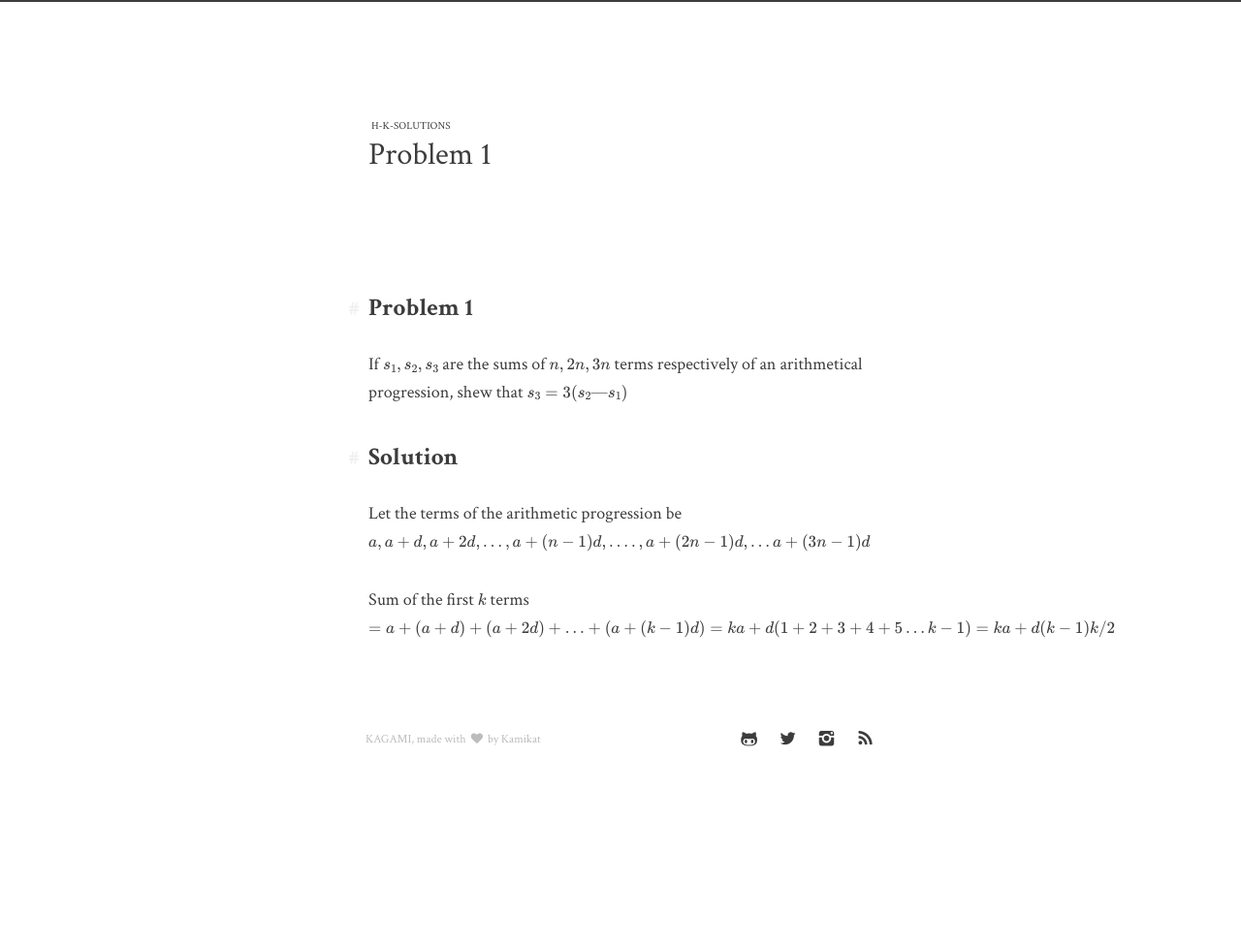
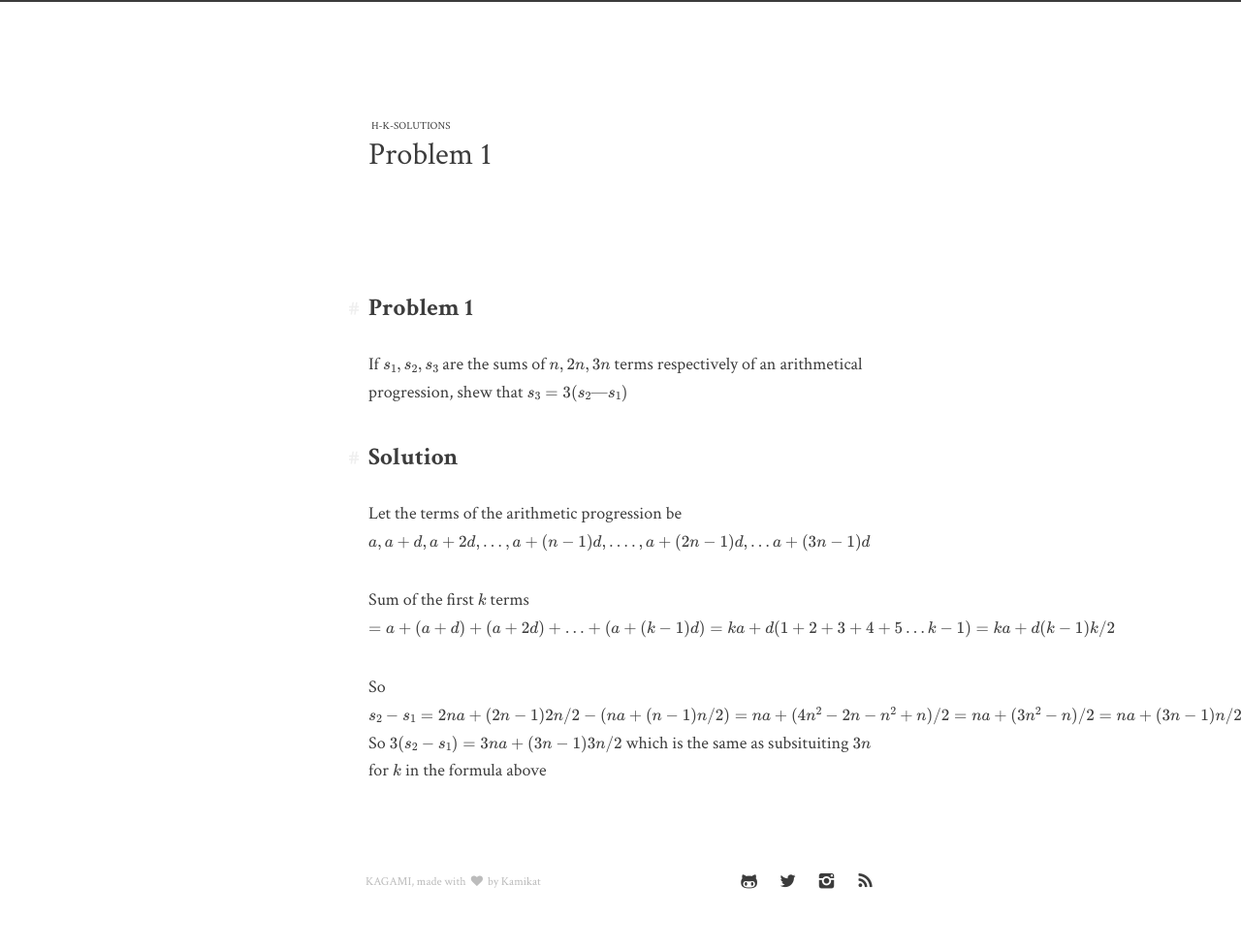
Before and after one commit to dearchap/h-k-solutions, a Jekyll site: the page built from 1.md, in a window 1280 px wide. Shown: the whole page at 97% size. Built offline with Jekyll 4.4.1, drawn with Linux system fonts in a browser that asks for light colours; our own code applies the rules of GitHub Pages for plain Markdown files; formulas are drawn with MathJax 3; before the commit the page ends 900 px from its top, so only the background shows below that.

Commit message:
Update 1.md

```diff
--- a/1.md
+++ b/1.md
@@ -11,3 +11,6 @@ If $s_1,s_2, s_3$ are the sums of $n, 2n, 3n$ terms respectively of an arithmeti
 Let the terms of the arithmetic progression be $a, a+d, a+2d, ..., a+(n-1)d, .... , a+(2n-1)d, ...a+(3n-1)d$
 
 Sum of the first $k$ terms $= a+(a+d)+(a+2d)+...+(a+(k-1)d) = ka + d(1+2+3+4+5...k-1) = ka+d(k-1)k/2$
+
+So $s_2-s_1 = 2na+(2n-1)2n/2 - (na+(n-1)n/2) = na+(4n^2-2n-n^2+n)/2=na+(3n^2-n)/2 = na+(3n-1)n/2$
+So $3(s_2-s_1) = 3na + (3n-1)3n/2 $ which is the same as subsituiting $3n$ for $k$ in the formula above
```
